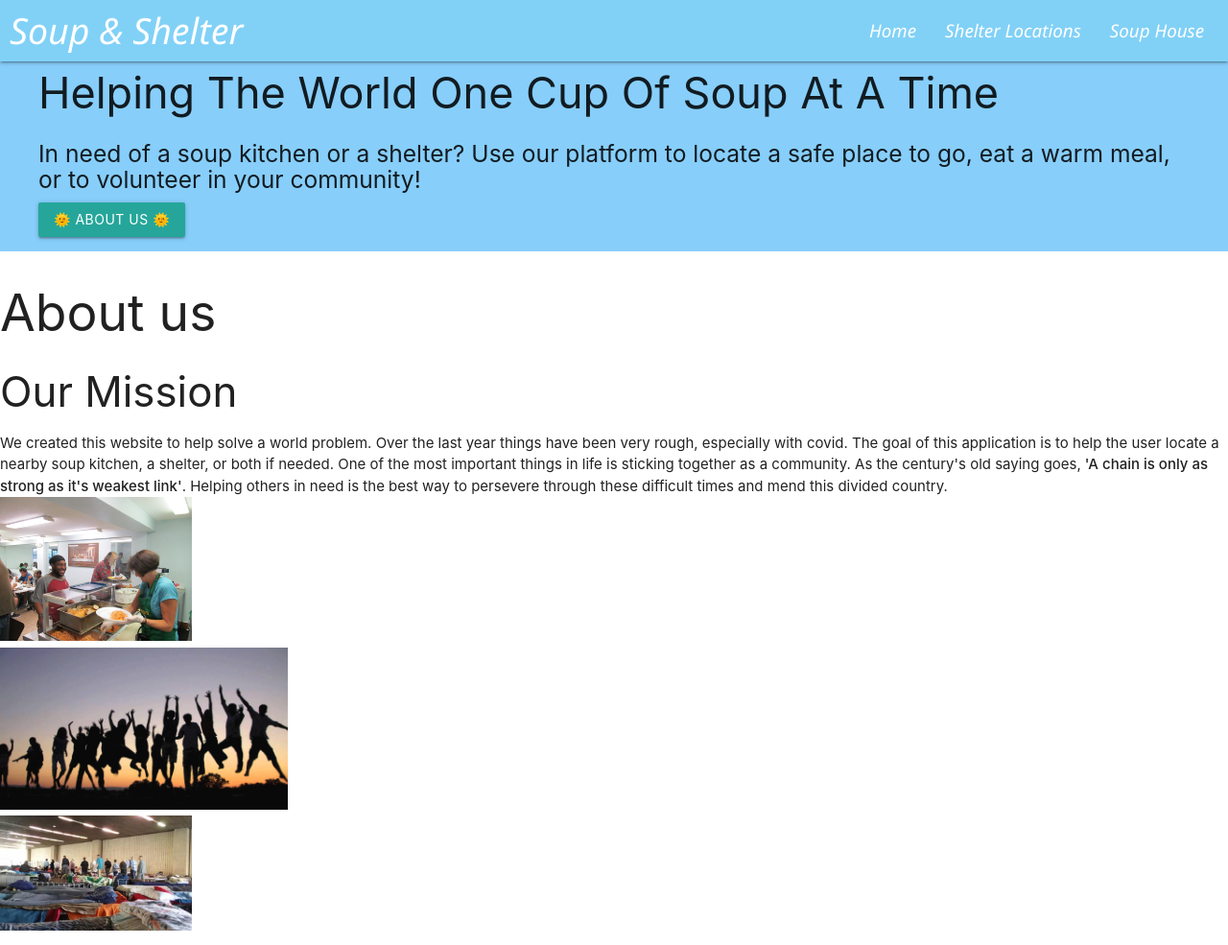
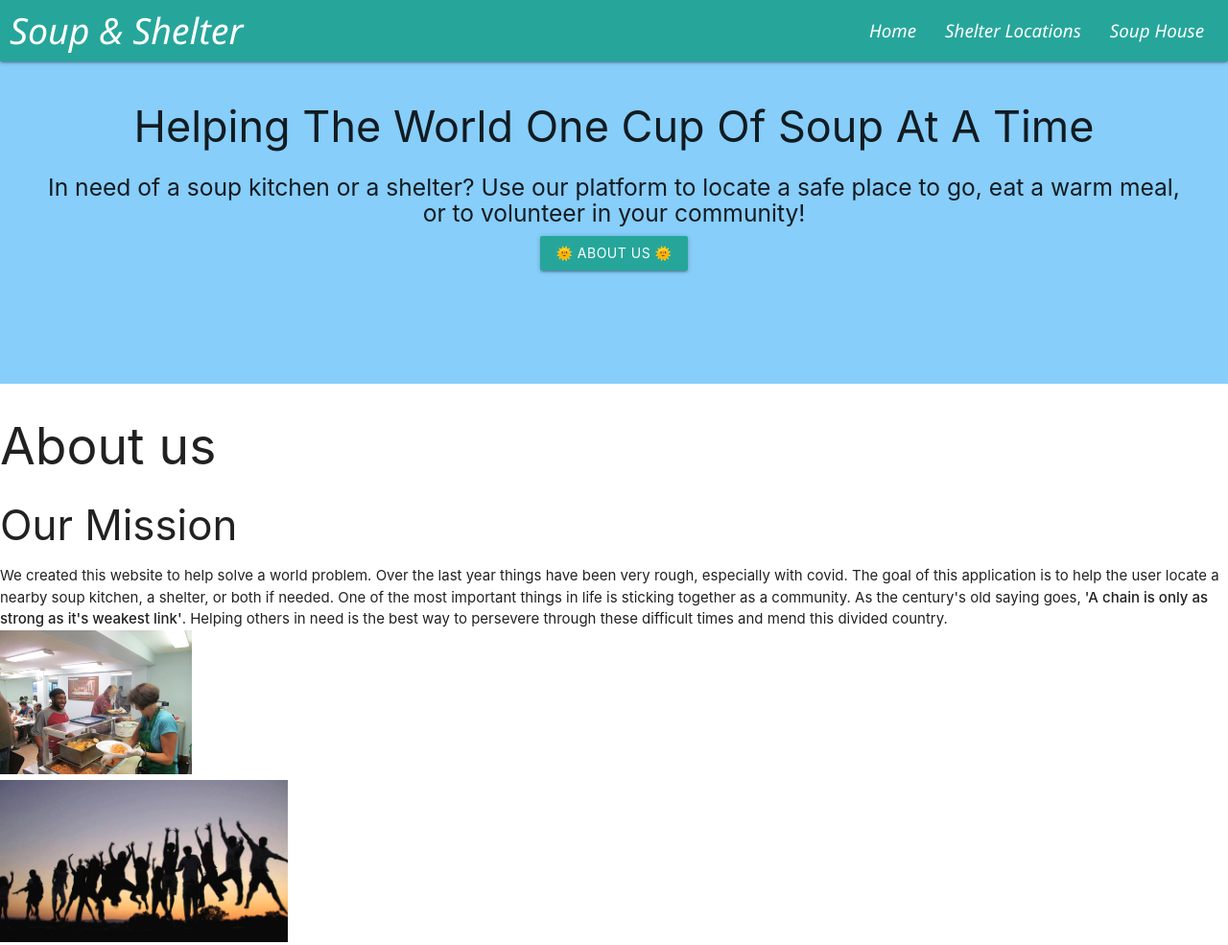
Before and after one commit to sebasiscool69/the-best-project, a plain HTML site: page index.html in a window 1280 px wide. Shown: the top 985 px of the page at 96% size. Drawn offline with nearby package versions, Linux system fonts and the light colour scheme.

Commit message:
minor updates

```diff
--- a/assets/css/style.css
+++ b/assets/css/style.css
@@ -14,7 +14,7 @@ header{
 
 /* navbar CSS */
 .navbar{
-    background-color: rgb(129, 209, 247);
+    background-color: #26a69a;
     font-family: 'Noto Sans', sans-serif;
 }
 .navbar .brand-logo {
@@ -26,8 +26,13 @@ header{
 /* navbar CSS */
 
 /* hero-top CSS */
+#hero-top{
+    height: 400px;
+    text-align: center;
+    line-height: 50%;
+}
 #hero-title{
-    padding-top: 15px;
+    padding-top: 50px;
     font-size: 3rem;
 }
 
```
